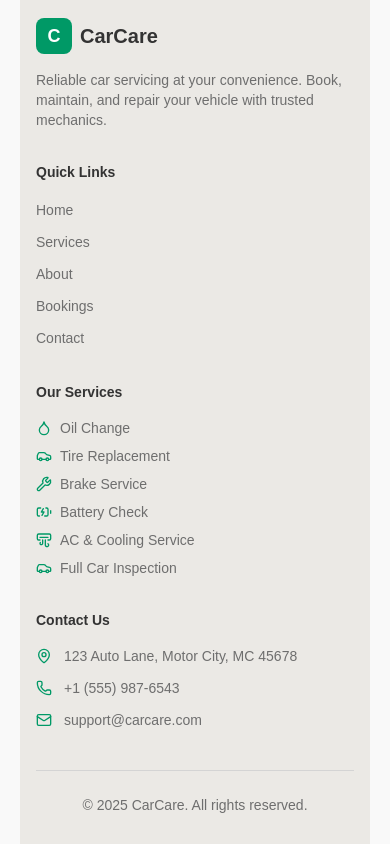
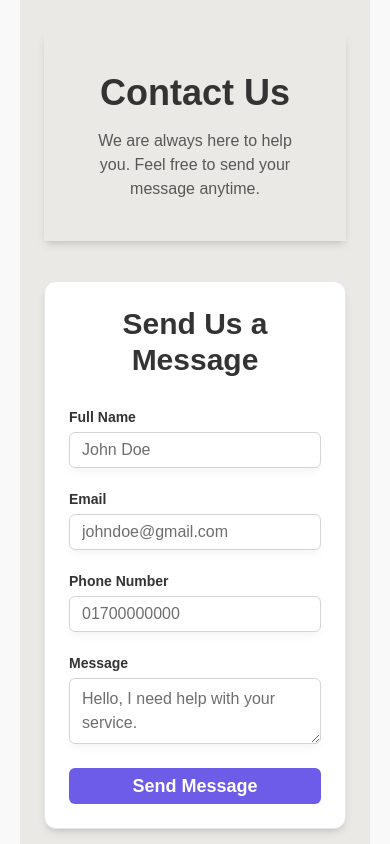
Before and after one commit to mehedifiz/wellcare, a Next.js app: page / in a window 390 px wide. Shown: the part 4120-4964 px from the top of the page. Built offline with nearby package versions, Linux system fonts and the light colour scheme.

Commit message:
contaract from

```diff
--- a/app/(root)/page.tsx
+++ b/app/(root)/page.tsx
@@ -1,4 +1,5 @@
 import AboutSection from "@/components/home/AboutSection";
+import ContactForm from "@/components/home/Contract";
 import Hero from "@/components/home/Hero";
 import HomeServices from "@/components/home/Homeservices";
 import HowToBook from "@/components/home/Howto";
@@ -7,18 +8,14 @@ export default function Home() {
   return (
     <div className=" ">
       <main className="">
-        <Hero/>
+        <Hero />
 
-        <HomeServices/>
+        <HomeServices />
 
-        <HowToBook/>
+        <HowToBook />
 
-        <AboutSection/>
-
-
-
-
-
+        <AboutSection />
+        <ContactForm />
       </main>
     </div>
   );
--- /dev/null
+++ b/components/home/Contract.tsx
@@ -0,0 +1,136 @@
+"use client";
+
+import Image from "next/image";
+import { useState } from "react";
+import { toast } from "sonner";
+import { useFetch } from "@/hooks/useFetch";
+
+import { Card, CardHeader, CardTitle, CardContent } from "@/components/ui/card";
+import { Input } from "@/components/ui/input";
+import { Textarea } from "@/components/ui/textarea";
+import { Label } from "@/components/ui/label";
+import { Button } from "@/components/ui/button";
+
+export default function ContactForm() {
+  const { fetcher, loading } = useFetch();
+
+  const [formData, setFormData] = useState({
+    name: "",
+    email: "",
+    phone: "",
+    message: "",
+  });
+
+  const handleChange = (
+    e: React.ChangeEvent<HTMLInputElement | HTMLTextAreaElement>
+  ) => {
+    setFormData({ ...formData, [e.target.name]: e.target.value });
+  };
+
+  const handleSubmit = async (e: React.FormEvent) => {
+    e.preventDefault();
+
+    const res = await fetcher({
+      url: "/message/send",
+      method: "POST",
+      body: formData,
+    });
+
+    if (res?.success) {
+      toast.success("Message sent successfully!");
+      setFormData({ name: "", email: "", phone: "", message: "" });
+    } else {
+      toast.error(res?.message || "Failed to send message");
+    }
+  };
+
+  return (
+    <section
+      id="contact"
+      className="bg-muted/30 dark:bg-muted/80 py-16 md:py-24"
+    >
+      <div className="max-w-6xl mx-auto grid md:grid-cols-2 gap-10 items-center px-6">
+        <div className="flex flex-col items-center justify-center p-10      shadow-lg">
+          <h3 className="text-4xl font-bold mb-4">Contact Us</h3>
+          <p className="opacity-80 text-center">
+            We are always here to help you. Feel free to send your message
+            anytime.
+          </p>
+        </div>
+
+        {/* RIGHT SIDE FORM */}
+        <Card className="shadow-lg border border-gray-200 backdrop-blur-lg">
+          <CardHeader className="text-center">
+            <CardTitle className="text-3xl font-bold">
+              Send Us a Message
+            </CardTitle>
+          </CardHeader>
+
+          <CardContent>
+            <form onSubmit={handleSubmit} className="space-y-6">
+              {/* Name */}
+              <div className="space-y-2">
+                <Label className="font-semibold">Full Name</Label>
+                <Input
+                  type="text"
+                  name="name"
+                  placeholder="John Doe"
+                  value={formData.name}
+                  onChange={handleChange}
+                  required
+                />
+              </div>
+
+              {/* Email */}
+              <div className="space-y-2">
+                <Label className="font-semibold">Email</Label>
+                <Input
+                  type="email"
+                  name="email"
+                  placeholder="johndoe@gmail.com"
+                  value={formData.email}
+                  onChange={handleChange}
+                  required
+                />
+              </div>
+
+              {/* Phone */}
+              <div className="space-y-2">
+                <Label className="font-semibold">Phone Number</Label>
+                <Input
+                  type="text"
+                  name="phone"
+                  placeholder="01700000000"
+                  value={formData.phone}
+                  onChange={handleChange}
+                  required
+                />
+              </div>
+
+              {/* Message */}
+              <div className="space-y-2">
+                <Label className="font-semibold">Message</Label>
+                <Textarea
+                  name="message"
+                  rows={4}
+                  placeholder="Hello, I need help with your service."
+                  value={formData.message}
+                  onChange={handleChange}
+                  required
+                />
+              </div>
+
+              <Button
+                type="submit"
+                disabled={loading}
+                className="w-full font-semibold py-3 text-lg"
+              >
+                {loading ? "Sending..." : "Send Message"}
+              </Button>
+            </form>
+          </CardContent>
+        </Card>
+      </div>
+    </section>
+  );
+}
--- a/components/shared/Nav.tsx
+++ b/components/shared/Nav.tsx
@@ -45,7 +45,7 @@ export default function Navbar() {
         {/* Desktop CTA */}
         <div className="hidden md:flex flex-row gap-2 items-center">
           <Button className="bg-emerald-600 hover:bg-emerald-700">
-            <Link href={"/dashboard"}>Book Appointment</Link>
+            <Link href={"/dashboard"}>Book Services</Link>
           </Button>
           {/* theme toggle */}
           <button
@@ -84,7 +84,7 @@ export default function Navbar() {
               </Link>
             ))}
             <Button className="bg-emerald-600 hover:bg-emerald-700">
-              <Link href={"/dashboard"}>Book Appointment</Link>
+              <Link href={"/dashboard"}>Book Services</Link>
             </Button>
           </div>
         </div>
--- /dev/null
+++ b/components/ui/label.tsx
@@ -0,0 +1,24 @@
+"use client"
+
+import * as React from "react"
+import * as LabelPrimitive from "@radix-ui/react-label"
+
+import { cn } from "@/lib/utils"
+
+function Label({
+  className,
+  ...props
+}: React.ComponentProps<typeof LabelPrimitive.Root>) {
+  return (
+    <LabelPrimitive.Root
+      data-slot="label"
+      className={cn(
+        "flex items-center gap-2 text-sm leading-none font-medium select-none group-data-[disabled=true]:pointer-events-none group-data-[disabled=true]:opacity-50 peer-disabled:cursor-not-allowed peer-disabled:opacity-50",
+        className
+      )}
+      {...props}
+    />
+  )
+}
+
+export { Label }
--- a/package.json
+++ b/package.json
@@ -12,6 +12,7 @@
     "@radix-ui/react-alert-dialog": "^1.1.15",
     "@radix-ui/react-avatar": "^1.1.11",
     "@radix-ui/react-dialog": "^1.1.15",
+    "@radix-ui/react-label": "^2.1.8",
     "@radix-ui/react-select": "^2.2.6",
     "@radix-ui/react-slot": "^1.2.4",
     "@radix-ui/react-tooltip": "^1.2.8",
```
Also changed, not shown: 1 other file (tests, documents, lock files or other folders).
